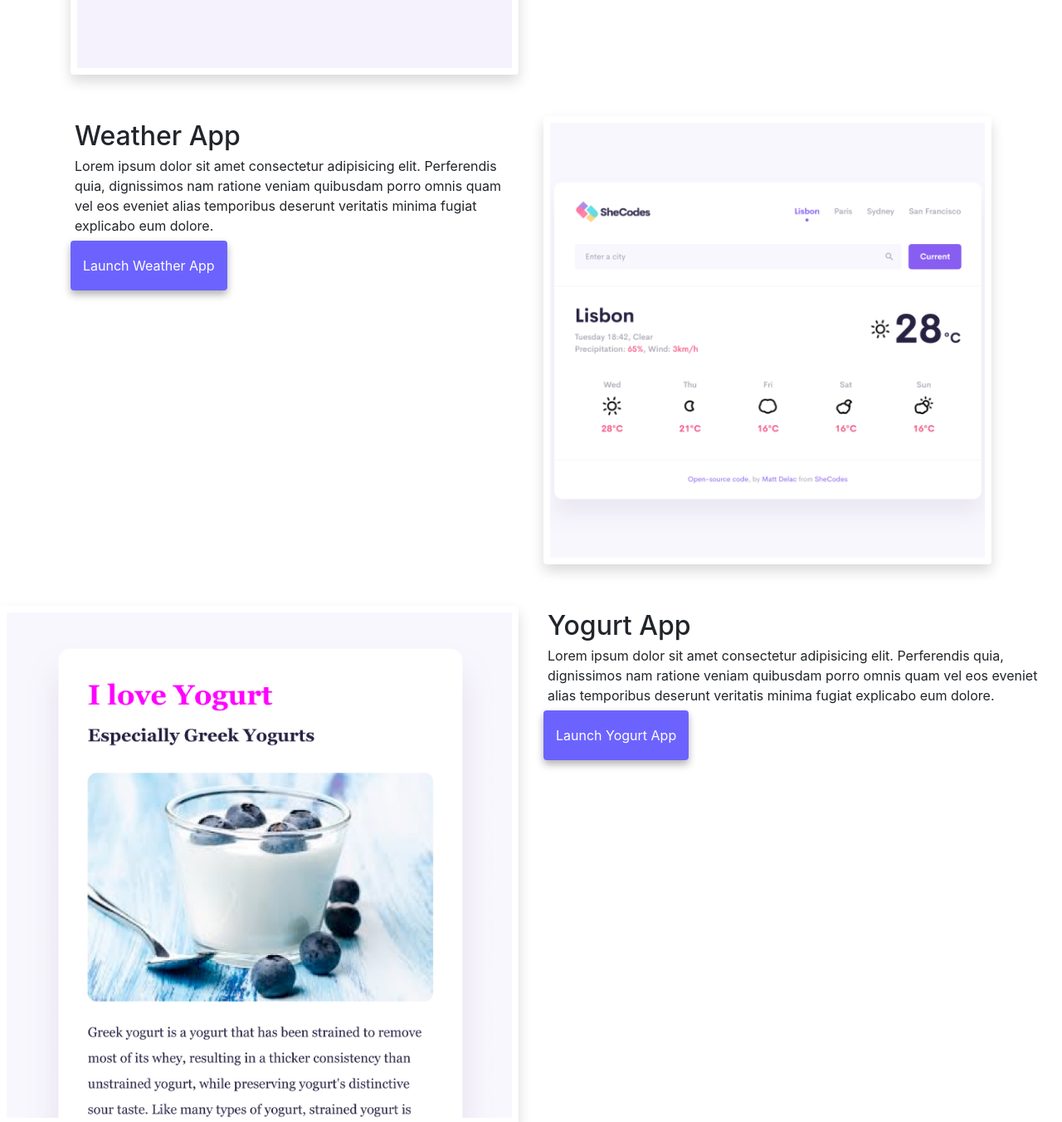
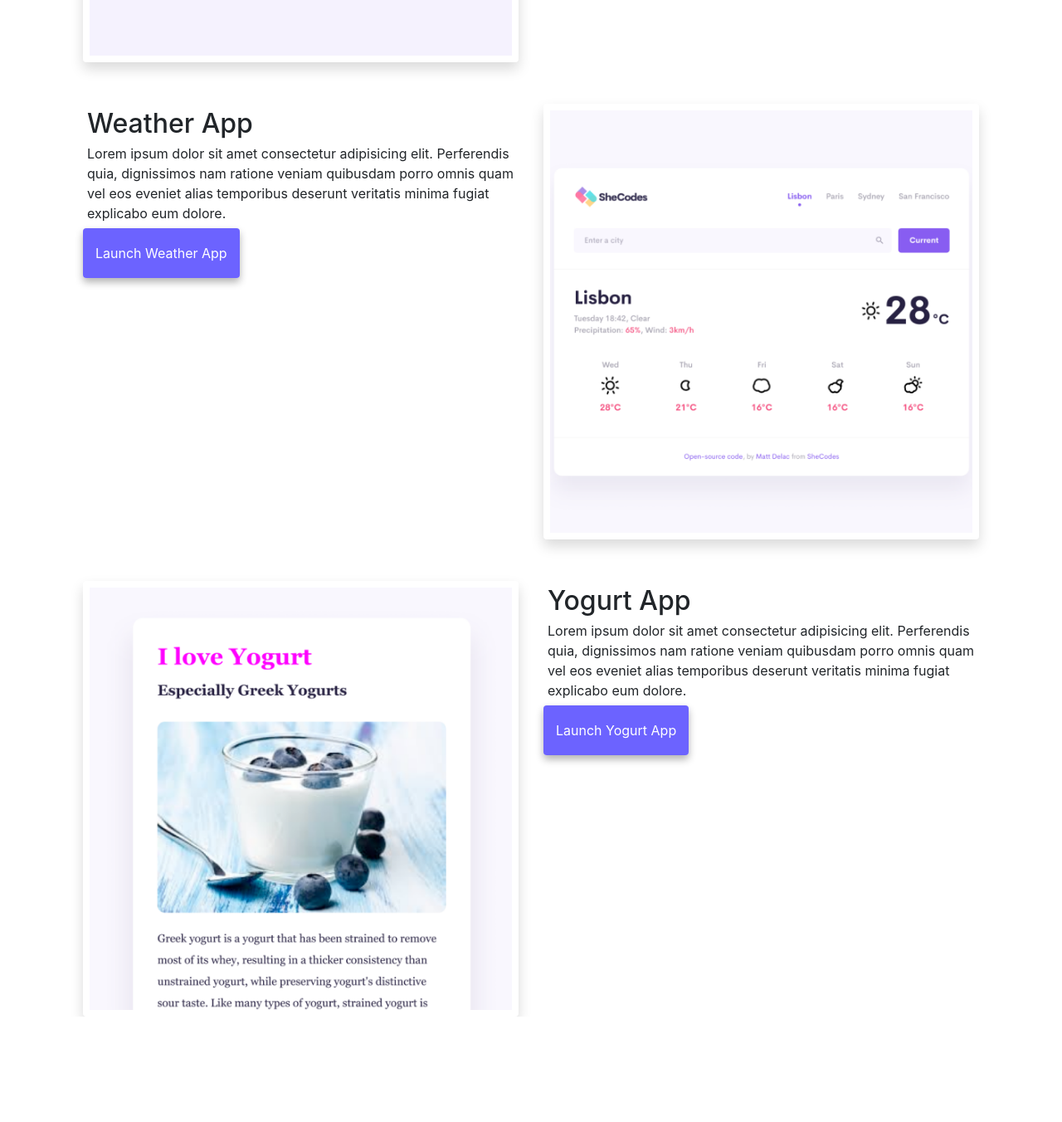
Before and after one commit to carolinedam/caroline-website, a plain HTML site: page index.html in a window 1280 px wide. Shown: the part 780-2132 px from the top of the page at 83% size. After the commit the page ends 2005 px from the top, so only its background shows below. Drawn offline with nearby package versions, Linux system fonts and the light colour scheme.

Commit message:
Giving up

```diff
--- a/index.html
+++ b/index.html
@@ -4,7 +4,7 @@
     <meta charset="UTF-8" />
     <meta http-equiv="X-UA-Compatible" content="IE=edge" />
     <meta name="viewport" content="width=device-width, initial-scale=1.0" />
-    <title>Caroline D'Ambro - CarolineDAmbro.com</title>
+    <title>Front-end Developer - Caroline D'Ambro</title>
     <link rel="stylesheet" href="style.css" />
     <link
       rel="stylesheet"
@@ -82,6 +82,7 @@
       <a href="about.html" class="secondary-link" title="About me">About me</a>
     </div>
 
+    <div class="container">
       <div class="container yoga">
         <div class="row">
           <div class="col-6">
@@ -94,10 +95,10 @@
           <div class="col-6 app-display">
             <h2 class="app-description">Yoga App</h2>
             <p>
-            Lorem ipsum dolor sit amet consectetur adipisicing elit. Perferendis
-            quia, dignissimos nam ratione veniam quibusdam porro omnis quam vel
-            eos eveniet alias temporibus deserunt veritatis minima fugiat
-            explicabo eum dolore.
+              Lorem ipsum dolor sit amet consectetur adipisicing elit.
+              Perferendis quia, dignissimos nam ratione veniam quibusdam porro
+              omnis quam vel eos eveniet alias temporibus deserunt veritatis
+              minima fugiat explicabo eum dolore.
             </p>
             <div class="mt-4">
               <a href="#" class="primary-link app-description">
@@ -110,13 +111,13 @@
 
       <div class="container weather-app">
         <div class="row">
-        <div class="col-6">
+          <div class="col app-text">
             <h2 class="app-description">Weather App</h2>
             <p class="app-description">
-            Lorem ipsum dolor sit amet consectetur adipisicing elit. Perferendis
-            quia, dignissimos nam ratione veniam quibusdam porro omnis quam vel
-            eos eveniet alias temporibus deserunt veritatis minima fugiat
-            explicabo eum dolore.
+              Lorem ipsum dolor sit amet consectetur adipisicing elit.
+              Perferendis quia, dignissimos nam ratione veniam quibusdam porro
+              omnis quam vel eos eveniet alias temporibus deserunt veritatis
+              minima fugiat explicabo eum dolore.
             </p>
             <div class="mt-4">
               <a href="#" class="primary-link" title="Weather app"
@@ -124,7 +125,7 @@
               >
             </div>
           </div>
-        <div class="col-6">
+          <div class="col">
             <img
               src="images/weather.png"
               class="img-fluid p-2 shadow rounded d-none d-md-block"
@@ -134,7 +135,7 @@
         </div>
       </div>
 
-    <div class="continaer">
+      <div class="container">
         <div class="row">
           <div class="col-6">
             <img
@@ -146,10 +147,10 @@
           <div class="col-6">
             <h2 class="app-description">Yogurt App</h2>
             <p class="app-description">
-            Lorem ipsum dolor sit amet consectetur adipisicing elit. Perferendis
-            quia, dignissimos nam ratione veniam quibusdam porro omnis quam vel
-            eos eveniet alias temporibus deserunt veritatis minima fugiat
-            explicabo eum dolore.
+              Lorem ipsum dolor sit amet consectetur adipisicing elit.
+              Perferendis quia, dignissimos nam ratione veniam quibusdam porro
+              omnis quam vel eos eveniet alias temporibus deserunt veritatis
+              minima fugiat explicabo eum dolore.
             </p>
             <div class="mt-4">
               <a href="#" class="primary-link" title="Yogurt Coding Project"
@@ -159,5 +160,6 @@
           </div>
         </div>
       </div>
+    </div>
   </body>
 </html>
--- a/style.css
+++ b/style.css
@@ -101,3 +101,7 @@ p .about-me {
 .weather-app {
   margin: 50px;
 }
+
+.app-text {
+  column-width: 100%;
+}
```
Lines whose indentation alone changed are shown as unchanged.
